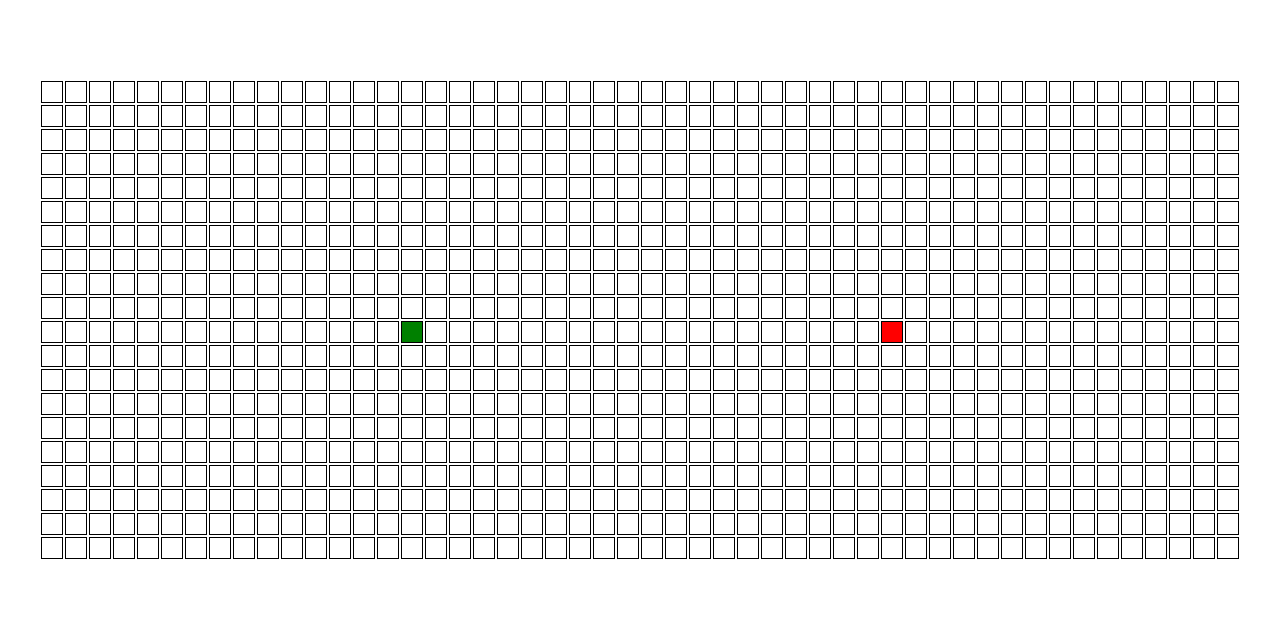
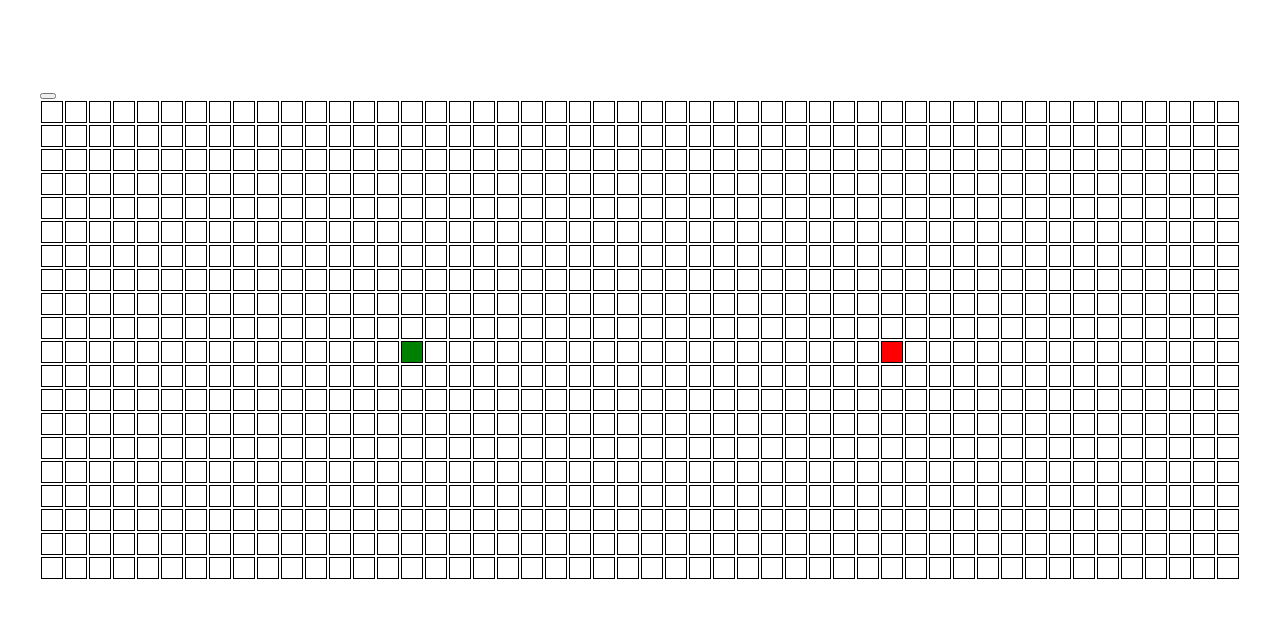
Before and after one commit to lucasgdiez/pathfinding-project, a React (Create React App) app: page / in a window 1280 px wide. Shown: the top 618 px of the page. Built offline with nearby package versions, Linux system fonts and the light colour scheme.

Commit message:
its working!

```diff
--- a/src/algorithms/dijkstra.js
+++ b/src/algorithms/dijkstra.js
@@ -3,7 +3,7 @@
 // previous node, effectively allowing us to compute the shortest path
 // by backtracking from the finish node.
 
-export default function dijkstra(grid, startNode, finishNode) {
+export function dijkstra(grid, startNode, finishNode) {
   const visitedNodesInOrder = [];
   startNode.distance = 0;
   const unvisitedNodes = getAllNodes(grid);
@@ -68,7 +68,7 @@ function getUnvisitedNeighbors(node, grid) {
   if (col > 0) neighbors.push(grid[row][col - 1]);
   if (col < grid[0].length - 1) neighbors.push(grid[row][col + 1]);
 
-  return neighbors.filter((neighbor) => !neighbors.isVisited);
+  return neighbors.filter((neighbor) => !neighbor.isVisited);
 }
 
 export function getNodesInShortestPathOrder(finishNode) {
@@ -76,7 +76,7 @@ export function getNodesInShortestPathOrder(finishNode) {
 
   let currentNode = finishNode;
 
-  while (currentNodee !== null) {
+  while (currentNode !== null) {
     nodesInShortOrder.unshift(currentNode);
     currentNode = currentNode.previousNode;
   }
--- a/src/components/PathfindingVisualizer/PathfindingVisualizer.jsx
+++ b/src/components/PathfindingVisualizer/PathfindingVisualizer.jsx
@@ -2,7 +2,7 @@ import React, { useState, useEffect } from "react";
 import styled from "styled-components";
 import PropTypes from "prop-types";
 import Node from "./Node/Node";
-import dijkstra from "../../algorithms/dijkstra";
+import { dijkstra, getNodesInShortestPathOrder } from "../../algorithms/dijkstra";
 
 const GridWrapper = styled.div`
   width: 100%;
@@ -30,8 +30,23 @@ const PathfindingVisualizer = ({ rows, cols }) => {
     setNodes(grid);
   }, [rows, cols]);
 
+  const visualizeDjikstra = () => {
+    const grid = nodesCount;
+    const startNode = nodesCount[START_NODE_ROW][START_NODE_COL];
+    const finishNode = nodesCount[FINISH_NODE_ROW][FINISH_NODE_COL];
+    const visitedInOrder = dijkstra(grid, startNode, finishNode);
+    const nodesInShortestPathOrder = getNodesInShortestPathOrder(finishNode);
+
+    console.log(visitedInOrder);
+    console.log(nodesInShortestPathOrder);
+  };
+
   return (
     <GridWrapper>
+      <button
+        onClick={() => {
+          visualizeDjikstra();
+        }}></button>
       {nodesCount.length > 0 ? (
         nodesCount.map((row, rowIdx) => {
           return (
```
